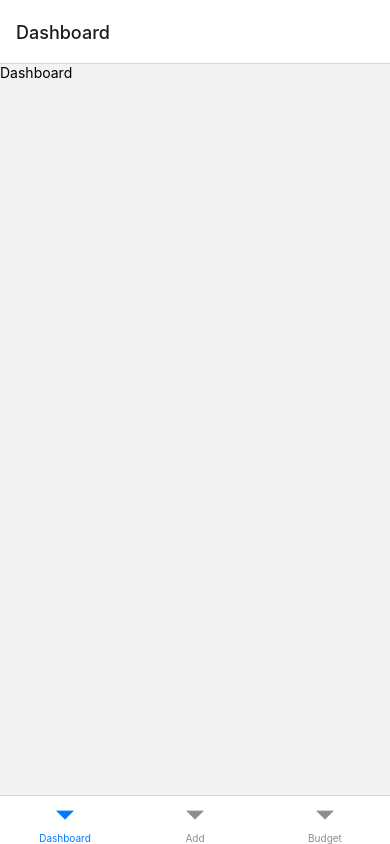
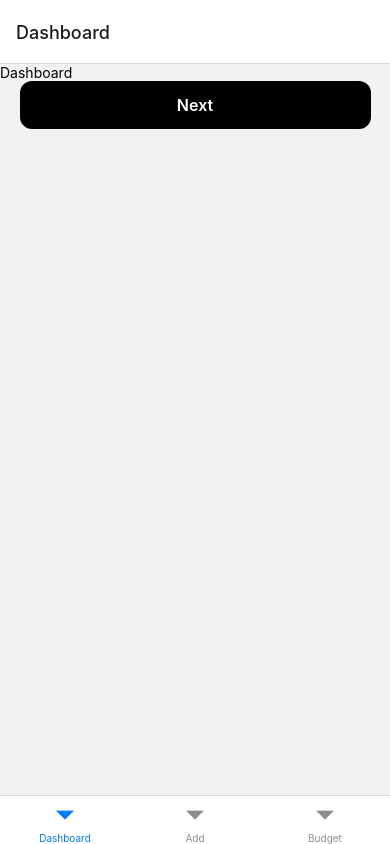
Before and after one commit to carlohyper/BudgetTracker, a React Native app: screen /Home in a window 390 px wide. Built offline with nearby package versions, Linux system fonts and the light colour scheme.

Commit message:
feat: button component

```diff
--- a/src/@core/navigations/home-screen.navigator.tsx
+++ b/src/@core/navigations/home-screen.navigator.tsx
@@ -4,6 +4,7 @@ import { createNativeStackNavigator } from "@react-navigation/native-stack";
 import { createBottomTabNavigator } from "@react-navigation/bottom-tabs";
 import { BudgetNavigator } from "./budget.navigator";
 import { AddNavigator } from "./add.navigator";
+import { Button } from "src/components/Button";
 
 export type BottomTabParamList = {
   Dashboard: { iconName: string };
@@ -15,6 +16,7 @@ const Dashboard = () => {
   return (
     <View>
       <Text>Dashboard</Text>
+      <Button>Next</Button>
     </View>
   );
 };
--- /dev/null
+++ b/src/components/Button/index.tsx
@@ -0,0 +1,45 @@
+import * as React from "react";
+import styled from "styled-components/native";
+
+import { ViewProps } from "react-native";
+
+export interface ButtonProps extends ViewProps {
+  disabled?: boolean;
+  size?: "lg" | "xs";
+  onPress?: () => void;
+  children: React.ReactNode;
+}
+
+export const Button: React.FC<ButtonProps> = ({
+  disabled = false,
+  size = "lg",
+  onPress = () => {},
+  children,
+}) => {
+  const handleOnPress = () => {
+    if (disabled) return;
+    onPress();
+  };
+
+  return (
+    <SaveButton disabled={disabled} onPress={handleOnPress} size={size}>
+      <ButtonTitle size={size}>{children}</ButtonTitle>
+    </SaveButton>
+  );
+};
+
+const SaveButton = styled.TouchableOpacity`
+  padding: ${({ size }: ButtonProps) => (size === "lg" ? 14 : 10)}px;
+  opacity: ${({ disabled }: ButtonProps) => (disabled ? 0.7 : 1)};
+  background-color: #000;
+  border-radius: 12px;
+  align-self: center;
+  width: 90%;
+`;
+
+const ButtonTitle = styled.Text`
+  font-weight: ${({ size }: ButtonProps) => (size === "lg" ? 600 : 400)};
+  font-size: ${({ size }: ButtonProps) => (size === "lg" ? 16 : 14)}px;
+  text-align: center;
+  color: #fff;
+`;
```
